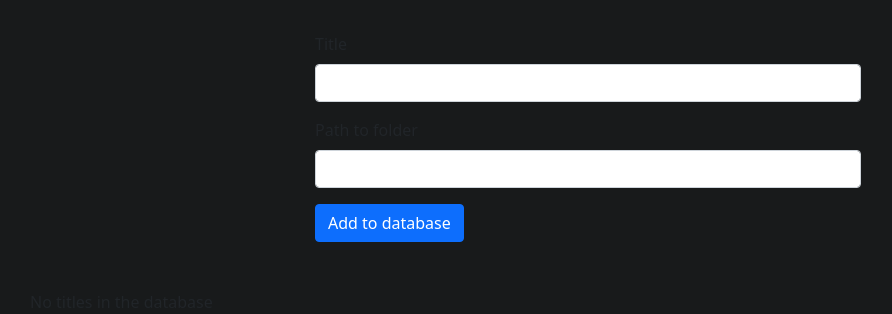
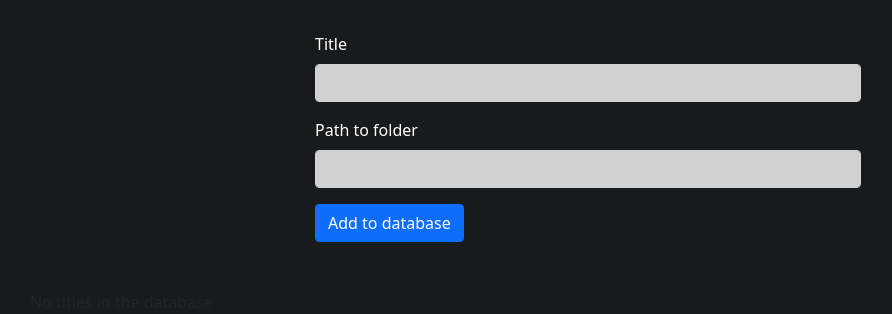
Before and after one commit to politecat314/stream, a PHP site: page /add.php in a window 1280 px wide. Shown: the part 56-370 px from the top of the page, without its empty margins (52-944 px from the left). Run offline with PHP 8.4, Linux system fonts and the light colour scheme; data that the repository does not hold is empty.

Commit message:
input box background changed

```diff
--- a/style.css
+++ b/style.css
@@ -60,3 +60,14 @@ p {
     border-style: solid;
     border-color:brown;
 } */
+
+
+form label{
+    color: #fff;
+  }
+
+  input[type="text"], textarea {
+
+    background-color : #d1d1d1;
+
+  }
```
